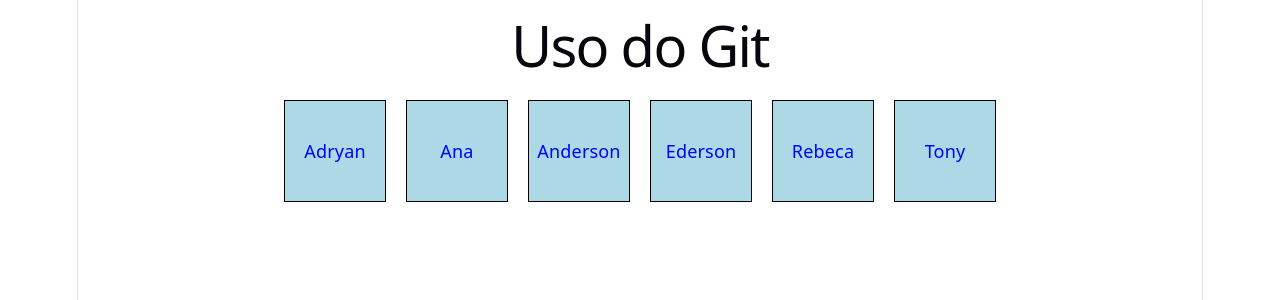
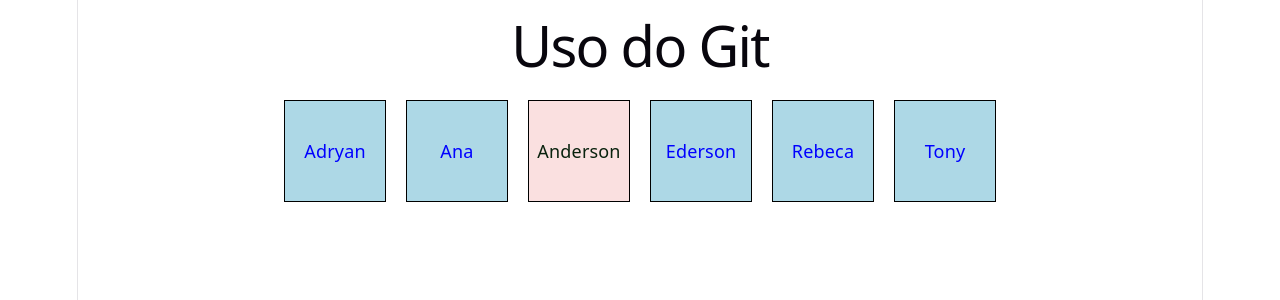
Before and after one commit to DevFrontend-SENAC-PA26-5-73/uso_git, a React (Vite) app: page / in a window 1280 px wide. Shown: the top 300 px of the page. Built offline with nearby package versions, Linux system fonts and the light colour scheme.

Commit message:
Mudança de  cor
foi alterado a cor da letra ea cor de fundo da div do anderson (comit de exemplo)

```diff
--- a/src/App.tsx
+++ b/src/App.tsx
@@ -24,7 +24,7 @@ function App() {
           Ana
         </div>
         <div
-          style={{ ...styleDiv, color: "blue", backgroundColor: "lightblue" }}
+          style={{ ...styleDiv, color: "#09220e", backgroundColor: "#fae0e0" }}
         >
           Anderson
         </div>
```
